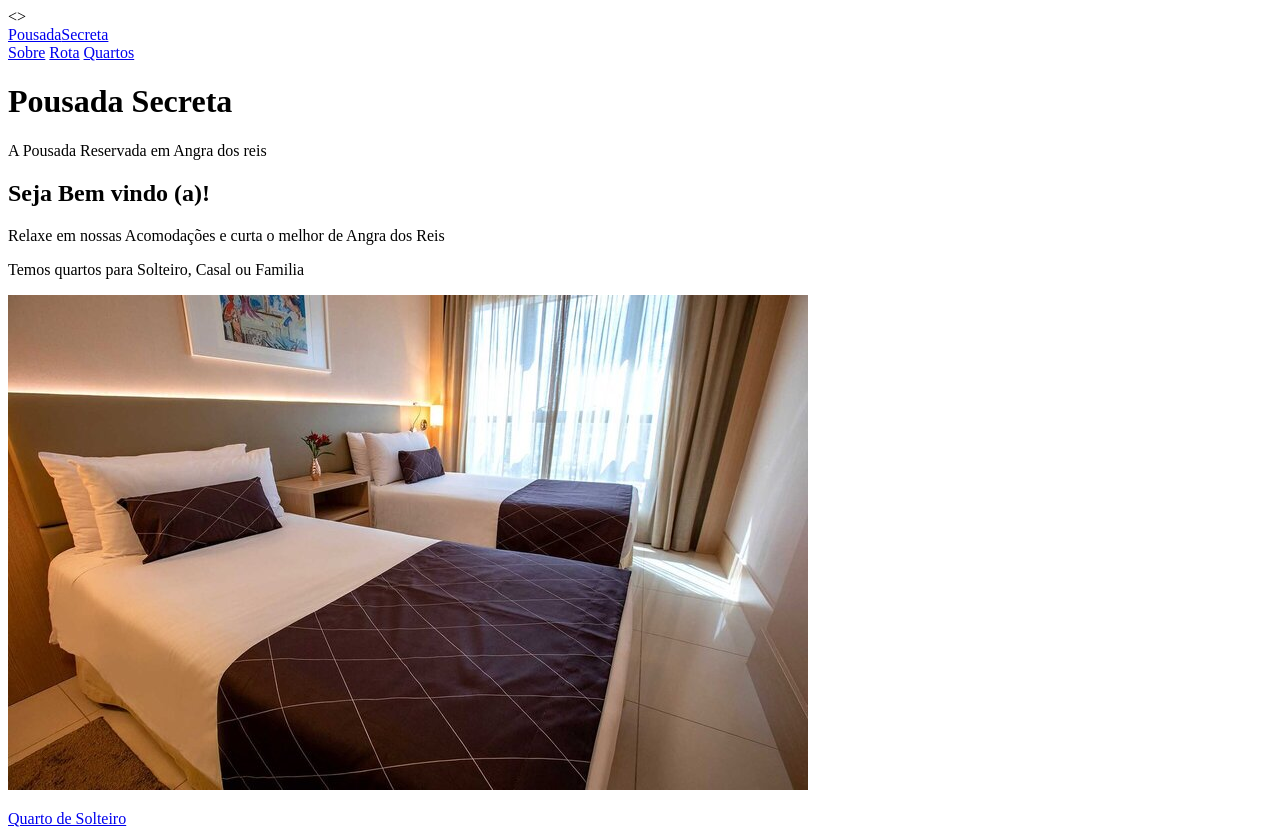
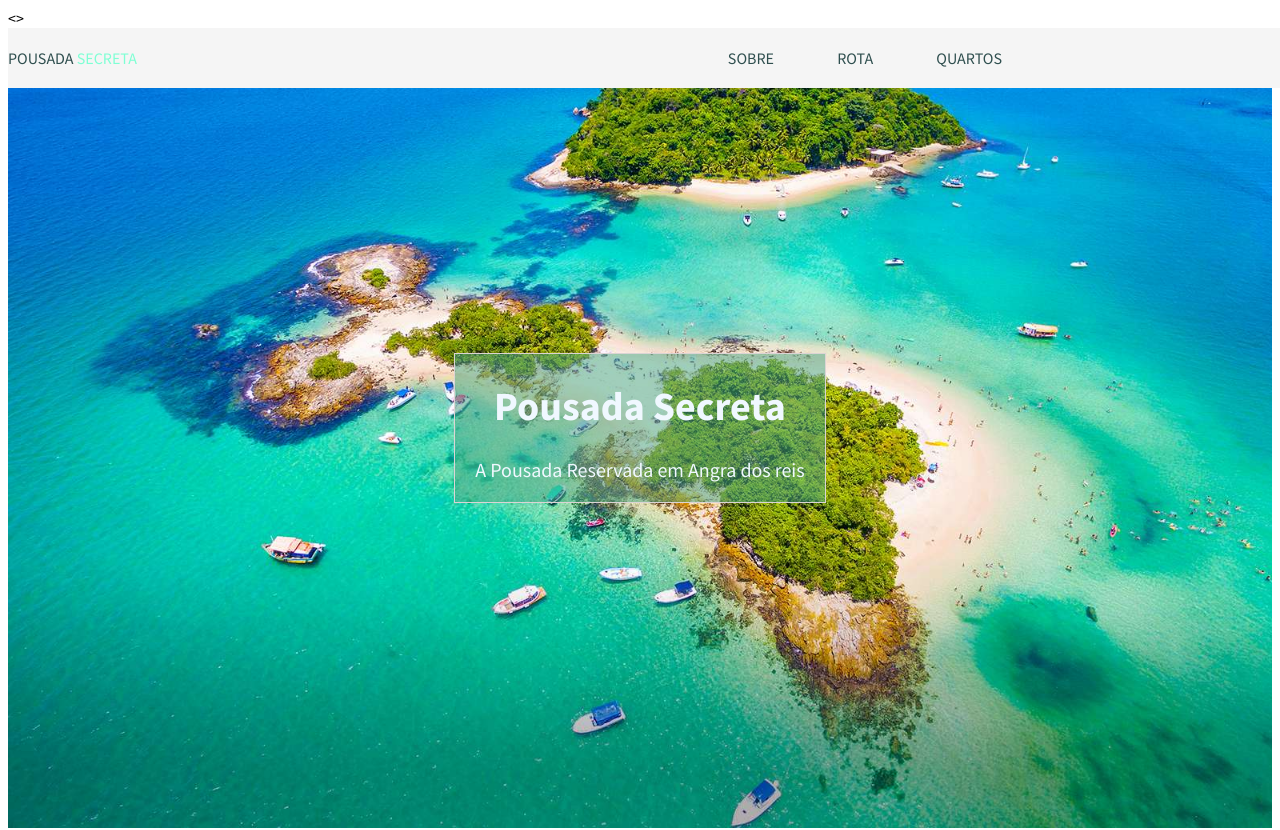
Before and after one commit to Danielsilverio81/Criando-primeiro-Site-web-Basico-Exercicio-do-Plano-de-Estudo-DevMedia, a plain HTML site: page index.html in a window 1280 px wide. Shown: the top 830 px of the page. Drawn offline with Linux system fonts and the light colour scheme; files whose address does not match are found by name.

Commit message:
changes css
changes for css

```diff
--- a/css/site.css
+++ b/css/site.css
@@ -0,0 +1,64 @@
+
+body {
+   font-family: 'source sans pro',sans-serif;
+}
+
+.topo {
+    position: fixed;
+    width: 100%;
+    background-color:whitesmoke;
+    border-bottom: 1px solid color:darkgray;
+}
+
+.container {
+    max-width: 1024px;
+}
+
+.topo .container {
+    display: flex;
+    align-items: center;
+    justify-content: space-between;
+    height: 60px;
+    width: 100%;
+}
+
+.link-topo1 {
+    color:darkslategray;
+    text-transform: uppercase;
+    text-decoration: none;
+}
+
+.link-topo1 span {
+    color:aquamarine;
+    text-decoration: none;
+}
+
+.link-topo {
+    color:darkslategray;
+    text-transform: uppercase;
+    text-decoration: none;
+    margin:30px;
+}
+
+.titulo {
+    background-image:url(../img-fundo.jpg);
+    background-repeat: no-repeat;
+    background-size: cover;
+    height: 100vh;
+
+    display: flex;
+    justify-content: center;
+    align-items: center;
+}
+
+.titulo-descricao {
+    padding: 0 20px;
+    font-size: 20px;
+    text-align: center;
+    border: solid 1px rgb(219, 212, 212);
+    background-color: rgba(70, 167, 130, 0.507);
+}
+
+.titulo-descricao h1,p {
+    color: aliceblue;
+}
--- a/index.html
+++ b/index.html
@@ -4,22 +4,24 @@
     <meta charset="UTF-8">
     <meta http-equiv="X-UA-Compatible" content="IE=edge">
     <meta name="viewport" content="width=device-width, initial-scale=1.0">
+    <link rel="stylesheet" href="css/site.css">
+    <link href="https://fonts.googleapis.com/css2?family=Source+Sans+Pro:ital,wght@0,200;0,300;0,400;0,600;0,700;0,900;1,200;1,300;1,400;1,600;1,700;1,900&display=swap" rel="stylesheet">
     <title>Pousada secreta</title>
 </head>
 <>
-    <div>
-      <div>
-    <a href="index.html">Pousada<span>Secreta</span></a>
+    <div class="topo">
+      <div class="container">
+    <a class="link-topo1" href="index.html">Pousada <span>Secreta</span></a>
        <div>
-        <a href="#sobre">Sobre</a>
-        <a href="#Rota">Rota</a>
-        <a href="#">Quartos</a>
+        <a class="link-topo" href="#sobre">Sobre</a>
+        <a class="link-topo" href="#Rota">Rota</a>
+        <a class="link-topo" href="#">Quartos</a>
        </div>
       </div>
     </div>
-      <div>
-        <div>
-            <div>
+      <div class="container-principal">
+        <div class="titulo">
+            <div class="titulo-descricao">
         <h1>Pousada Secreta</h1>
         <p>A Pousada Reservada em Angra dos reis</p>
     </div>
```
Also changed, not shown: img-fundo.jpg (added), img1.jpg (added), img2.jpg (added), img3.jpg (added), img5.jpg (added), quarto-casal1.jpg (added), quarto-casal2.jpg (added), quarto-casal3.jpg (added), quarto-familia1.jpg (added), quarto-familia2.jpg (added), quarto-familia3.jpg (added), quarto-solteiro1.jpg (added), quarto-solteiro2.jpg (added), quarto-solteiro3.jpg (added).
